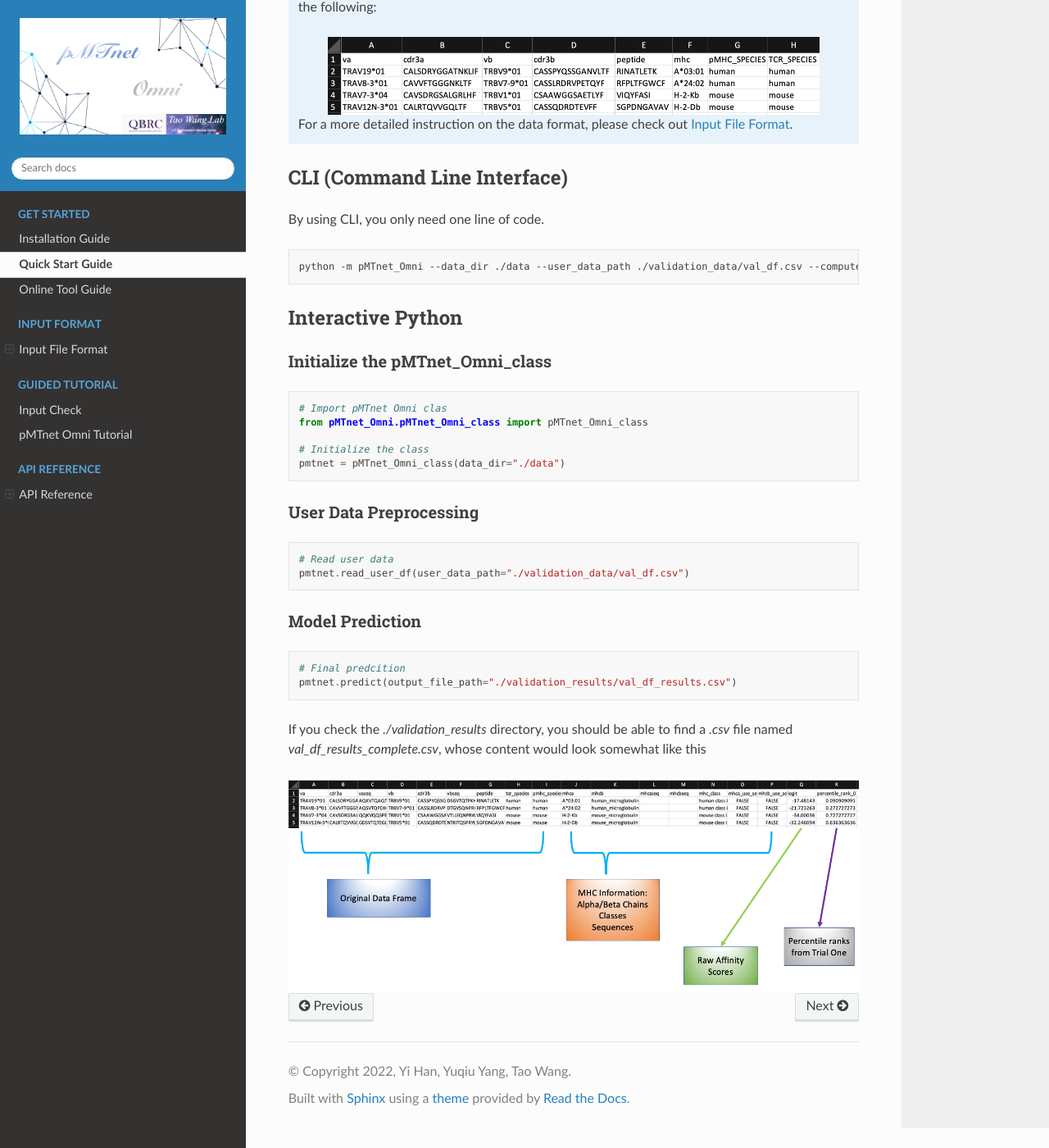
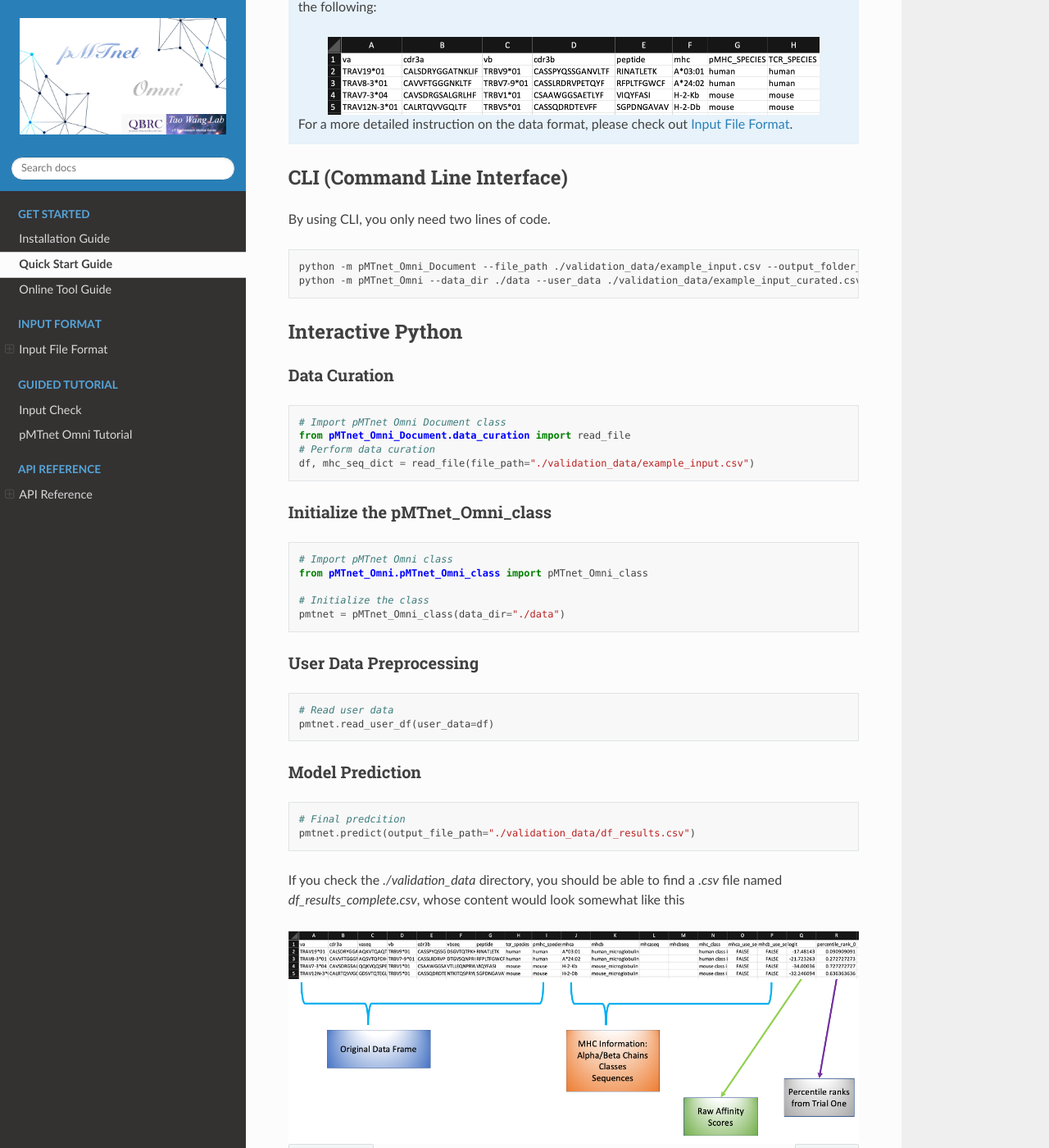
Before and after one commit to Yuqiu-Yang/pMTnet_Omni, a Sphinx documentation site: the page built from docs/source/quick_start.rst, in a window 1280 px wide and 1400 px high, scrolled down 814 px. Shown: the whole window at 82% size. Built offline with Sphinx 7.4.7 and the Read the Docs theme 2.0.0, drawn with Linux system fonts in a browser that asks for light colours; some of the changed text lies outside the part shown.

Commit message:
Updated docs

```diff
--- a/docs/source/quick_start.rst
+++ b/docs/source/quick_start.rst
@@ -3,7 +3,7 @@ Quick Start Guide
 So I hear your week has been hectic.
 No worries. In this tutorial, we will walk through the basic usage of
 **pMTnet Omni** with minimum configuration.
-If you are truly swamped, we recommend `our online tool <http://lce-test.biohpc.swmed.edu/pmtnet>`_.
+If you are truly swamped, we recommend `our online tool <https://dbai.biohpc.swmed.edu/pmtnet/>`_.
 
 .. note::
     Before proceeding, make sure you have all the dependencies and the package
@@ -21,7 +21,7 @@ If you are truly swamped, we recommend `our online tool <http://lce-test.biohpc.
 
 .. note::
     We will use the validation data we published along with the package, whose location we
-    assume is at **./validation_data/val_df.csv**. It contained
+    assume is at **./validation_data/example_input.csv**. It contained
     around 5,000 TCR-pMHC pairs. The entire validation process could take several
     minutes.
 
@@ -37,20 +37,30 @@ If you are truly swamped, we recommend `our online tool <http://lce-test.biohpc.
 
 CLI (Command Line Interface)
 --------------------------------
-By using CLI, you only need one line of code.
+By using CLI, you only need two lines of code.
 
 .. code:: bash
 
-    python -m pMTnet_Omni --data_dir ./data --user_data_path ./validation_data/val_df.csv --compute_percentile_rank --output_file_path ./validation_results/val_df_results.csv
+    python -m pMTnet_Omni_Document --file_path ./validation_data/example_input.csv --output_folder_path ./validation_data
+    python -m pMTnet_Omni --data_dir ./data --user_data ./validation_data/example_input_curated.csv --compute_percentile_rank --output_file_path ./validation_data/example_input_results.csv
 
 
 Interactive Python
 -------------------
+Data Curation
+~~~~~~~~~~~~~~~~~~~~~~~~~~~~~~~~~
+.. code-block:: python
+
+    # Import pMTnet Omni Document class
+    from pMTnet_Omni_Document.data_curation import read_file
+    # Perform data curation
+    df, mhc_seq_dict = read_file(file_path="./validation_data/example_input.csv")
+
 Initialize the pMTnet_Omni_class
 ~~~~~~~~~~~~~~~~~~~~~~~~~~~~~~~~~~~
 .. code-block:: python
 
-    # Import pMTnet Omni clas
+    # Import pMTnet Omni class
     from pMTnet_Omni.pMTnet_Omni_class import pMTnet_Omni_class
 
     # Initialize the class
@@ -61,18 +71,17 @@ User Data Preprocessing
 .. code-block:: python
 
     # Read user data
-    pmtnet.read_user_df(user_data_path="./validation_data/val_df.csv")
-
+    pmtnet.read_user_df(user_data=df)
 
 Model Prediction
 ~~~~~~~~~~~~~~~~
 .. code-block:: python
 
     # Final predcition
-    pmtnet.predict(output_file_path="./validation_results/val_df_results.csv")
+    pmtnet.predict(output_file_path="./validation_data/df_results.csv")
 
-If you check the `./validation_results` directory, you should be able to find
-a `.csv` file named `val_df_results_complete.csv`, whose content would look
+If you check the `./validation_data` directory, you should be able to find
+a `.csv` file named `df_results_complete.csv`, whose content would look
 somewhat like this
 
 .. image:: ./images/sample_output.png
```
Also changed, not shown: README.md (+43 -12 lines), docs/source/index.rst (+9 -23 lines), docs/source/installation_guide.rst (+17 -30 lines), docs/source/tutorial/details.rst (+7 -7 lines), 1 other file.
